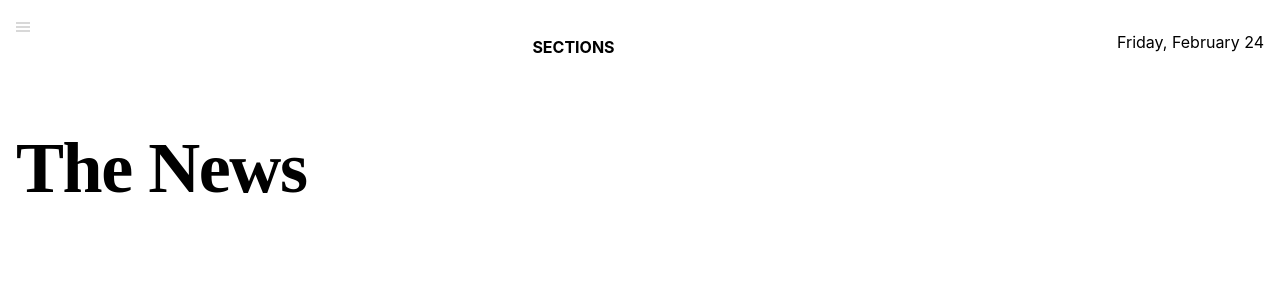
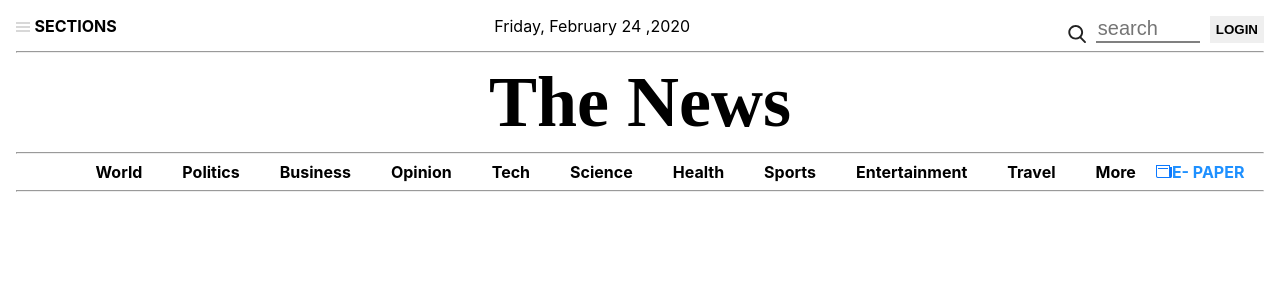
Before and after one commit to kkishans/news, a React (Create React App) app: page / in a window 1280 px wide. Shown: the top 300 px of the page. Built offline with nearby package versions, Linux system fonts and the light colour scheme.

Commit message:
header section done

```diff
--- a/src/components/Header.js
+++ b/src/components/Header.js
@@ -1,26 +1,18 @@
 import React from 'react'
 import '../App.css';
 import MainText from './header/MainText'
+import Top from './header/Top'
+import Links from './header/Links'
 function Header(){
     return(
         <div>
-        <div className="row">
-            <div style={{flex:'start'}}>
-                <svg width="14px"  viewBox="0 0 14 10" fill="none" xmlns="http://www.w3.org/2000/svg">
-                        <rect width="14" height="2" fill="#D8D8D8"/>
-                        <rect y="4" width="14" height="2" fill="#D8D8D8"/>
-                        <rect y="8" width="14" height="2" fill="#D8D8D8"/>
-                </svg>
-            </div>
-            <div>
-                <h4>SECTIONS</h4>
-            </div>
-            <div >
-                <p>Friday, February 24 </p>
-            </div>
+            <Top/>
+            <hr/>
+            <MainText/>
+            <hr/>
+            <Links/>
+            <hr/>
         </div>
-        <MainText/>
-    </div>
     );
 }
 
--- /dev/null
+++ b/src/components/header/Links.js
@@ -0,0 +1,31 @@
+import './header.css';
+
+function Links(params) {
+    return(
+        <div className="links-list">
+            <ul>
+                <li><a href="#">World</a>  </li>
+                <li><a href="#">Politics</a>  </li>
+                <li><a href="#">Business</a>  </li>
+                <li><a href="#">Opinion</a>  </li>
+                <li><a href="#">Tech</a>  </li>
+                <li><a href="#">Science</a>  </li>
+                <li><a href="#">Health</a>  </li>
+                <li><a href="#">Sports</a>  </li>
+                <li><a href="#">Entertainment</a>  </li>
+                <li><a href="#">Travel</a>  </li>
+                <li><a href="#">More</a>  </li>
+                <li className="e-paper"><a href="#">
+                    <svg width="16" height="13" viewBox="0 0 16 13" fill="none" xmlns="http://www.w3.org/2000/svg">
+                        <path fill-rule="evenodd" clip-rule="evenodd" d="M14 2V0H0V11C0 11 0 13 2 13H14.5C14.5 13 16 12.969 16 11V2H14ZM2 12C1 12 1 11 1 11V1H13V11C13 11.4605 13.142 11.7795 13.338 12H2Z" fill="#0C79FF"/>
+                        <rect x="2" y="3" width="10" height="1" fill="#0C79FF"/>
+                     </svg>
+                     </a>
+                     E- PAPER
+                 </li>
+            </ul>
+        </div>
+    );
+}
+
+export default Links;
--- a/src/components/header/MainText.js
+++ b/src/components/header/MainText.js
@@ -2,7 +2,7 @@ import './header.css'
 function MainText() {
     return (
         <div  className="maintext">
-            <h1>The News</h1>
+            The News
         </div>
     )
 }
--- /dev/null
+++ b/src/components/header/Top.js
@@ -0,0 +1,30 @@
+import '../header/header.css';
+
+function Top(params) {
+    return (
+        <div>
+            <div className="header-row">
+                <div>
+                    <svg width="14px"  viewBox="0 0 14 10" fill="none" xmlns="http://www.w3.org/2000/svg">
+                        <rect width="14" height="2" fill="#D8D8D8"/>
+                        <rect y="4" width="14" height="2" fill="#D8D8D8"/>
+                        <rect y="8" width="14" height="2" fill="#D8D8D8"/>
+                    </svg> <b> SECTIONS</b>
+                </div>
+                <div>
+                    <span style={{justifyContent:"center"}}>Friday, February 24 ,2020</span>
+                </div>
+                <div className="header-row">
+                <svg width="18" height="18" className="search-fab" viewBox="0 0 13 13" fill="none" xmlns="http://www.w3.org/2000/svg">
+                    <path fill-rule="evenodd" clip-rule="evenodd" d="M12.8018 11.8339L9.65444 8.61786C10.4637 7.67274 10.9071 6.48358 10.9071 5.24561C10.9071 2.35323 8.51184 0 5.5678 0C2.62377 0 0.228516 2.35323 0.228516 5.24561C0.228516 8.138 2.62377 10.4912 5.5678 10.4912C6.67303 10.4912 7.72627 10.1637 8.62675 9.542L11.7981 12.7824C11.9306 12.9177 12.1089 12.9922 12.2999 12.9922C12.4808 12.9922 12.6523 12.9245 12.7826 12.8014C13.0593 12.5398 13.0681 12.106 12.8018 11.8339ZM5.5678 1.36842C7.74391 1.36842 9.51423 3.10768 9.51423 5.24561C9.51423 7.38354 7.74391 9.12281 5.5678 9.12281C3.39169 9.12281 1.62137 7.38354 1.62137 5.24561C1.62137 3.10768 3.39169 1.36842 5.5678 1.36842Z" fill="#222222"/>
+                    </svg>
+
+                    <input type="text" placeholder="search" class="input-search"/>
+                    <button className="login-button">LOGIN</button>
+                </div>
+            </div>
+            </div>
+    );
+}
+
+export default Top;
--- a/src/components/header/header.css
+++ b/src/components/header/header.css
@@ -1,14 +1,58 @@
 .maintext{
     /* The News */
-font-family: Bitter;
+font-family: 'Bitter';
 font-style: normal;
 font-weight: bold;
-font-size: 36px;
-/* identical to box height */
-letter-spacing: -0.04em;
+font-size: 72px;
+text-align: center;
 }
-
-.row{
+.header-row{
     display: flex;
     justify-content: space-between;
 }
+.input-search{
+    width: 100px;
+    font-size: 20px;
+    border: none;
+    border-bottom: 2px solid gray;
+    margin-right: 10px;
+    line-height: 12px;
+    display: flex;
+    align-items: flex-end;
+    color: #222222;
+    outline: none;
+}
+.login-button{
+    border: none;
+    font-weight: bold;
+}
+.search-fab{
+    margin-top: auto;
+    padding-right: 10px;
+}
+.links-list{
+    display: flex;
+    justify-content: center;
+}
+ul{
+    list-style: none;
+    display: inline-flex;
+    text-align: center;
+    align-items: center;
+    justify-content: center;
+    margin: auto;
+}
+ul li{
+    justify-content: space-between;
+    margin: 0px 20px;
+    font-weight: bold;
+}
+ul li a{
+    text-decoration: none;
+    color: black;
+    font: 22px;
+}
+.e-paper{
+    color: dodgerblue;
+    margin: auto;
+}
```
Also changed, not shown: test.html (added, +26 -0 lines).
